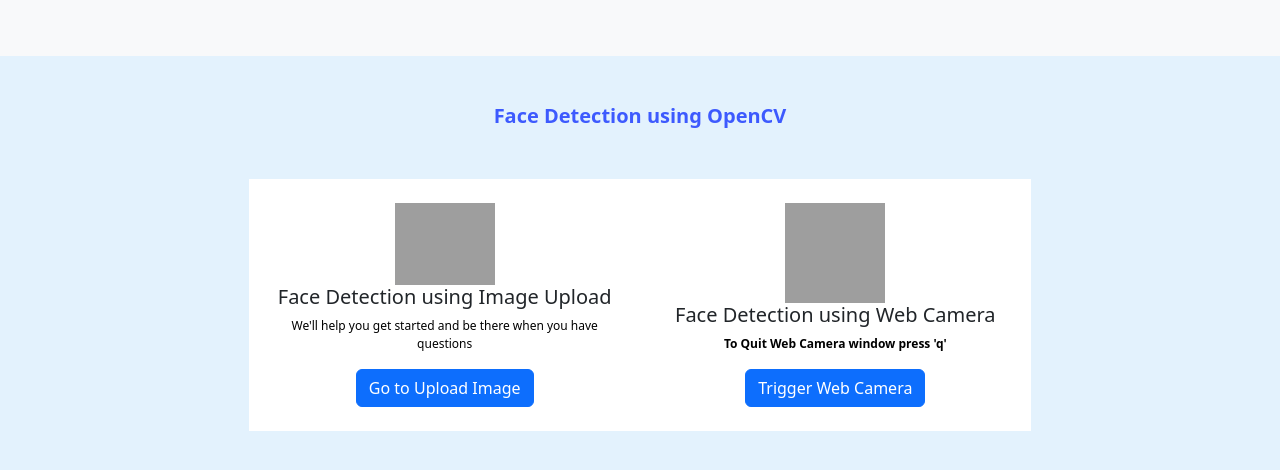
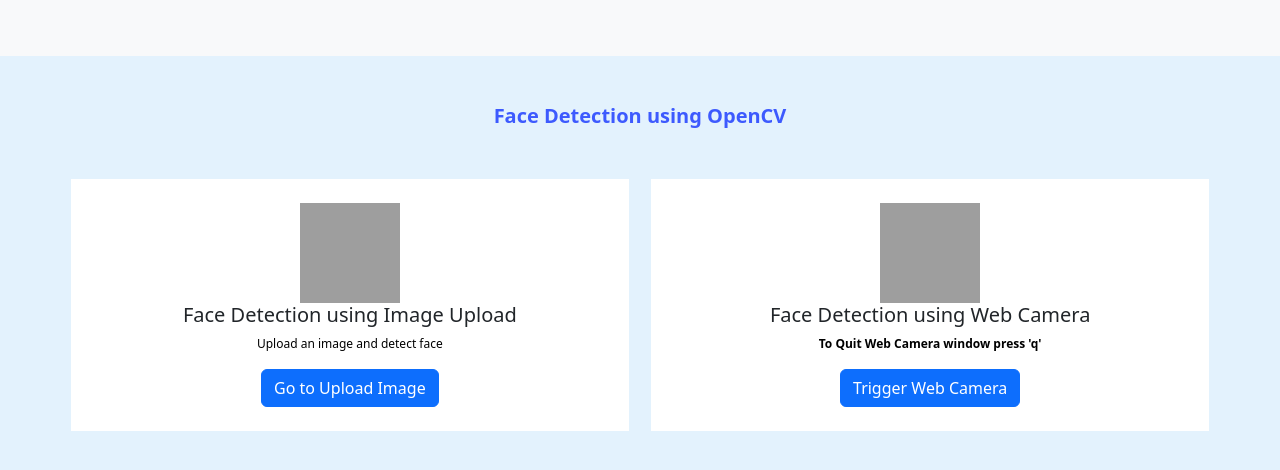
Before and after one commit to TheAIMagics/python_face_detection, a Flask app: page / in a window 1280 px wide. Shown: the top 470 px of the page. Run offline with Flask 2, Linux system fonts and the light colour scheme; some libraries are stand-ins or nearby versions; grey boxes are pictures that could not be loaded.

Commit message:
fix ui bug

```diff
--- a/templates/index.html
+++ b/templates/index.html
@@ -17,13 +17,13 @@
          <h3 class="heading">Face Detection using OpenCV</h3>
       </div>
       <div class="container d-flex justify-content-center" style="margin-top: 4%;">
-         <div class="row g-0">
-            <div class="col-md-6">
+
+            <div class="col-md-6" style="margin-right: 2%;">
                <div class="cards">
                   <div class=" second bg-white p-4 text-center">
-                     <img src="https://img.icons8.com/cute-clipart/64/000000/blockchain-technology.png" style="width:100px;height:82px;">
+                     <img src="https://img.icons8.com/cute-clipart/64/000000/blockchain-technology.png" style="width:100px;height:100px;">
                      <h5>Face Detection using Image Upload</h5>
-                     <p class="line3">We'll help you get started and be there when you have questions</p>
+                     <p class="line3">Upload an image and detect face</p>
                      <a type="button" class="btn btn-primary" href="/image" >Go to Upload Image</a>
                   </div>
                </div>
@@ -38,7 +38,7 @@
                   </div>
                </div>
             </div>
-         </div>
+
       </div>
       <script src="https://cdn.jsdelivr.net/npm/bootstrap@5.2.0/dist/js/bootstrap.bundle.min.js" integrity="sha384-A3rJD856KowSb7dwlZdYEkO39Gagi7vIsF0jrRAoQmDKKtQBHUuLZ9AsSv4jD4Xa" crossorigin="anonymous"></script>
    </body>
```
Also changed, not shown: snippets/snippet1.png.
